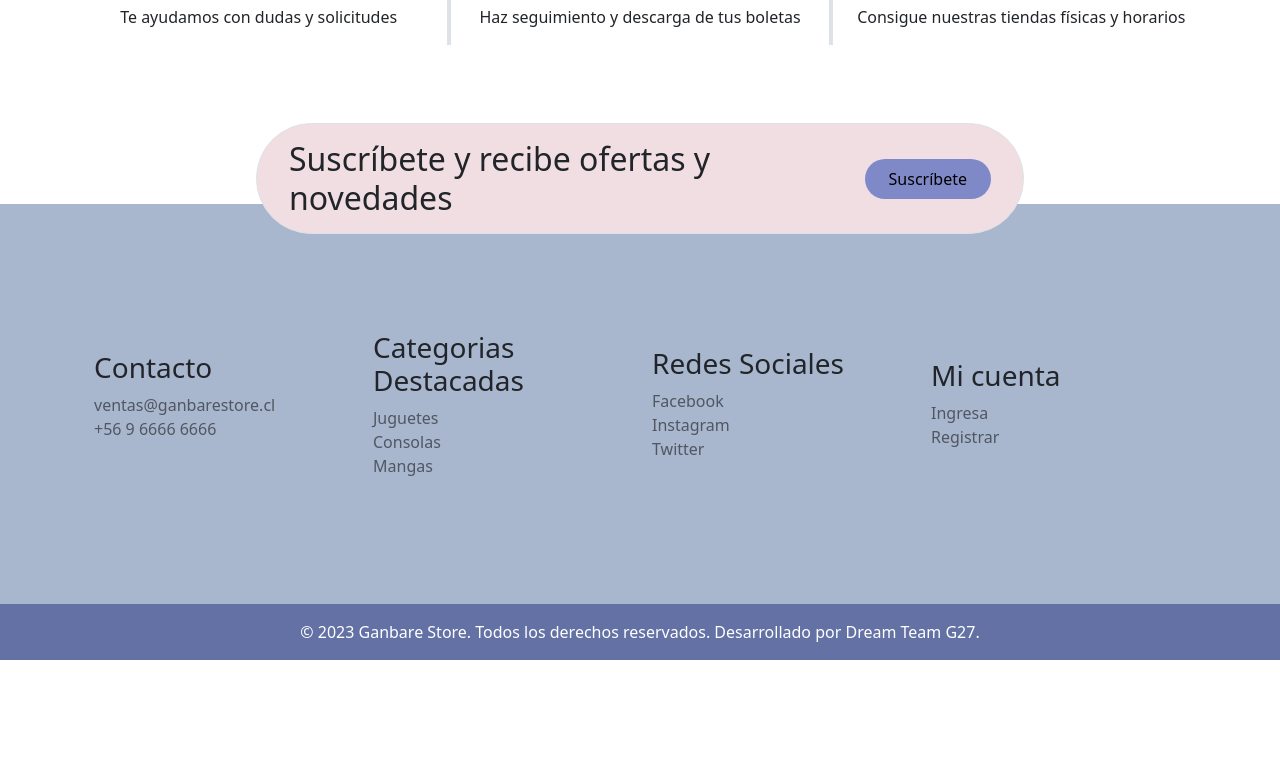
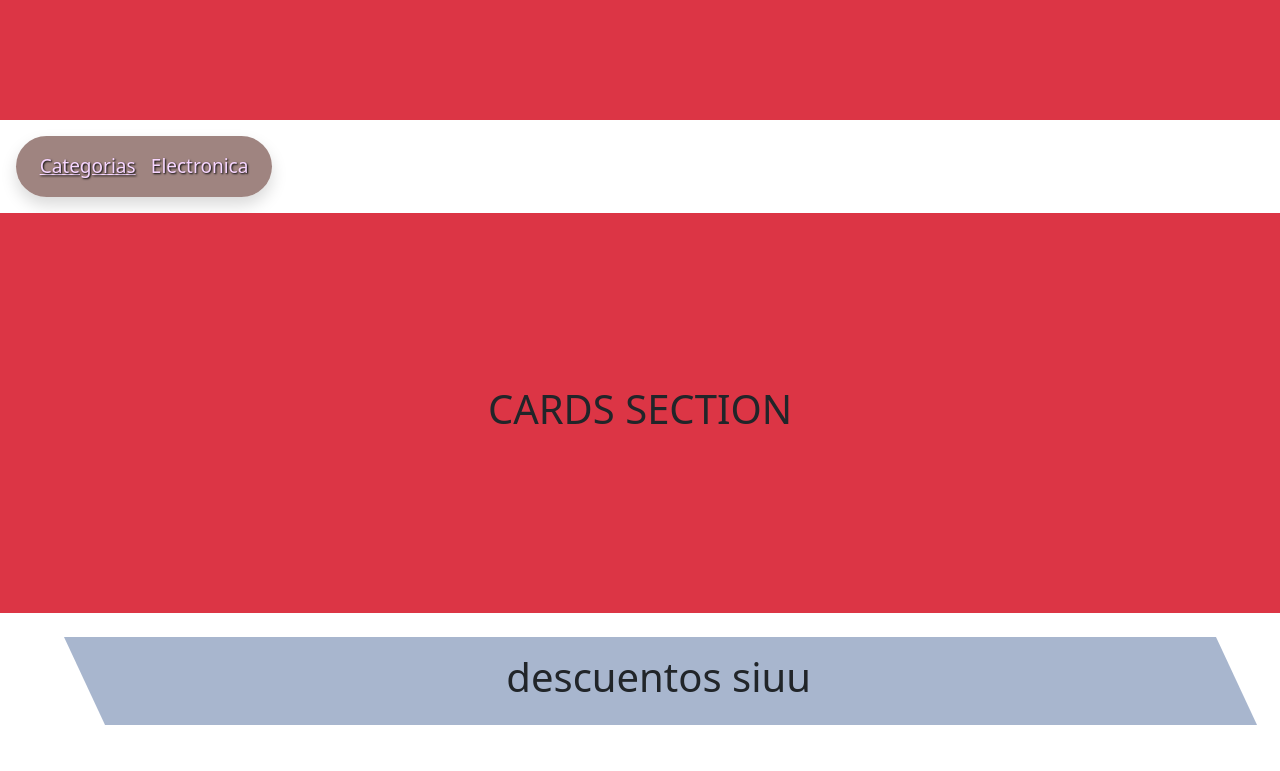
Before and after one commit to Nandem1/ganbare-store-g27-front, a React (Vite) app: page / in a window 1280 px wide. Shown: the part 280-1051 px from the top of the page. Before the commit the page ends 940 px from the top, so only its background shows below. Built offline with nearby package versions, Linux system fonts and the light colour scheme.

Commit message:
home aprox 25%

```diff
--- a/src/App.jsx
+++ b/src/App.jsx
@@ -1,6 +1,7 @@
 import { BrowserRouter, Routes, Route } from 'react-router-dom'
 import MyContext from './contexts/MyContext.js';
 import Footer from './components/Footer.jsx';
+import Home from './pages/Home.jsx';
 function App() {
   const globalContext = {}
 
@@ -9,7 +10,7 @@ function App() {
       <MyContext.Provider value={globalContext}>
         <BrowserRouter>
           <Routes>
-            <Route path='/' element='' />
+            <Route path='/' element={<Home />} />
           </Routes>
         </BrowserRouter>
         <Footer />
--- /dev/null
+++ b/src/pages/Home.css
@@ -0,0 +1,30 @@
+.hero-section {
+  height: 50vh;
+}
+
+.category-container {
+  background-color: rgba(126, 89, 84, 0.74);
+  width: 20%;
+}
+
+.category-link {
+  text-decoration: none;
+  color: #F7D6FF;
+  text-shadow: 1px 1px 2px black;
+  font-size: 19px;
+}
+
+.category-link:hover {
+  text-decoration: underline;
+}
+
+.descuentos-div-romboide {
+  width: 90%;
+  background-color: rgba(131, 152, 185, 0.7);
+  transform: skew(25deg);
+  transform-origin: top;
+}
+
+.contenido-romboide {
+  transform: skew(-25deg);
+}
--- /dev/null
+++ b/src/pages/Home.jsx
@@ -0,0 +1,37 @@
+import React from 'react'
+import './Home.css'
+
+function Home() {
+  return (
+    <>
+      {/* HERO SECTION */}
+      <div className='hero-section bg-danger d-flex justify-content-center align-items-center' >
+        <div>
+          <h1>HERO SECTION</h1>
+        </div>
+      </div >
+      {/* END OF HERO SECTION  */}
+      {/* CATEGORY AND CARDS */}
+      <div className='category-container rounded-pill p-3 d-flex justify-content-around align-items-center shadow mt-3 ms-3'>
+        <a href="" className='category-link text-decoration-underline'>Categorias</a>
+        <a href="" className='category-link'>Electronica</a>
+      </div>
+      <div className='mt-3 hero-section bg-danger d-flex justify-content-center align-items-center' >
+        <div>
+          <h1>CARDS SECTION</h1>
+        </div>
+      </div >
+      {/* END OF CATEGORY AND CARDS */}
+      {/* Descuentos div romboide */}
+      <div className='d-flex justify-content-center align-items-center w-100 mt-4'>
+        <div className='descuentos-div-romboide p-3'>
+          <div className='contenido-romboide'>
+            <h1 className='text-center'>descuentos siuu</h1>
+          </div>
+        </div>
+      </div>
+    </>
+  )
+}
+
+export default Home
```
